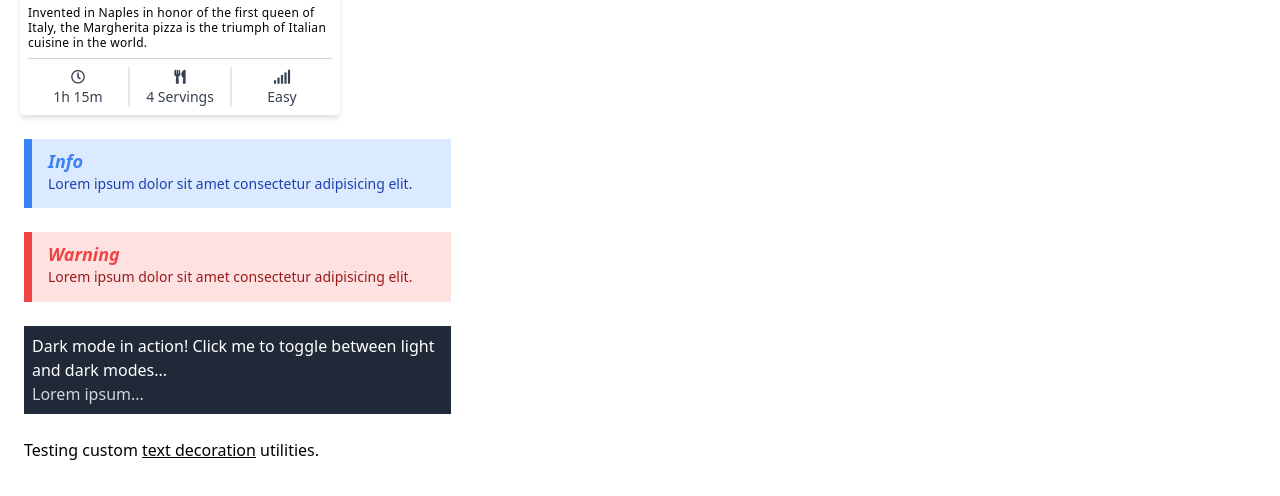
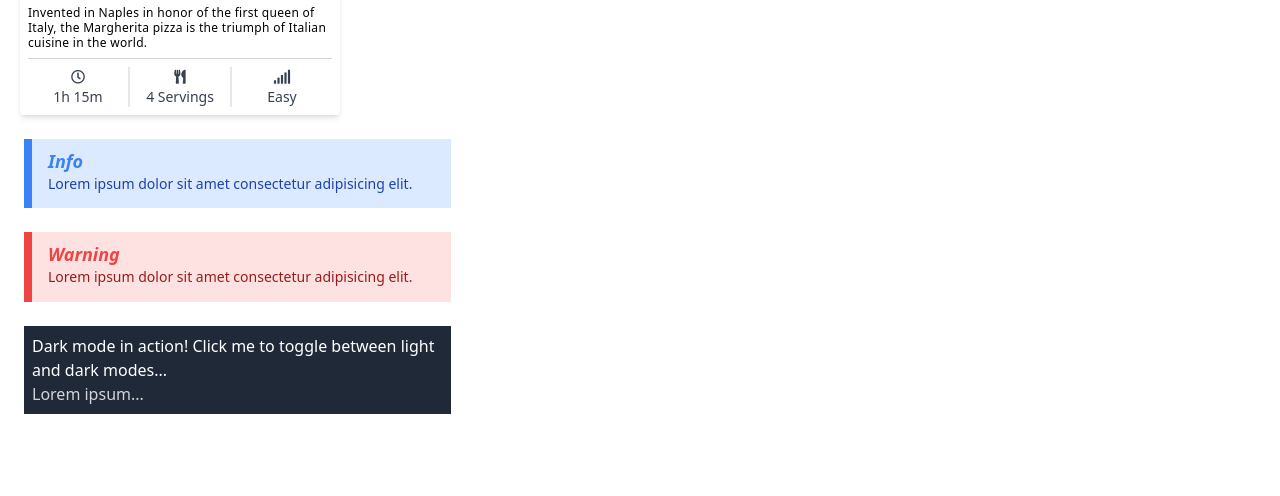
Before and after one commit to codeknack/tailwind-advanced, a website: page index.html in a window 1280 px wide. Shown: the part 304-800 px from the top of the page. Drawn offline with nearby package versions, Linux system fonts and the light colour scheme; files that its build step writes are made by us from their sources.

Commit message:
Remove custom utilities

```diff
--- a/index.html
+++ b/index.html
@@ -80,9 +80,6 @@
       </div>
     </div>
 
-    <!-- Custom Utilities Example -->
-    <p class="m-6">Testing custom <span class="underline text-decoration-wavy text-decoration-blue">text decoration</span> utilities.</p>
-
   <script>
     // Vue Recipe Card component
     const app = Vue.createApp({})
```
